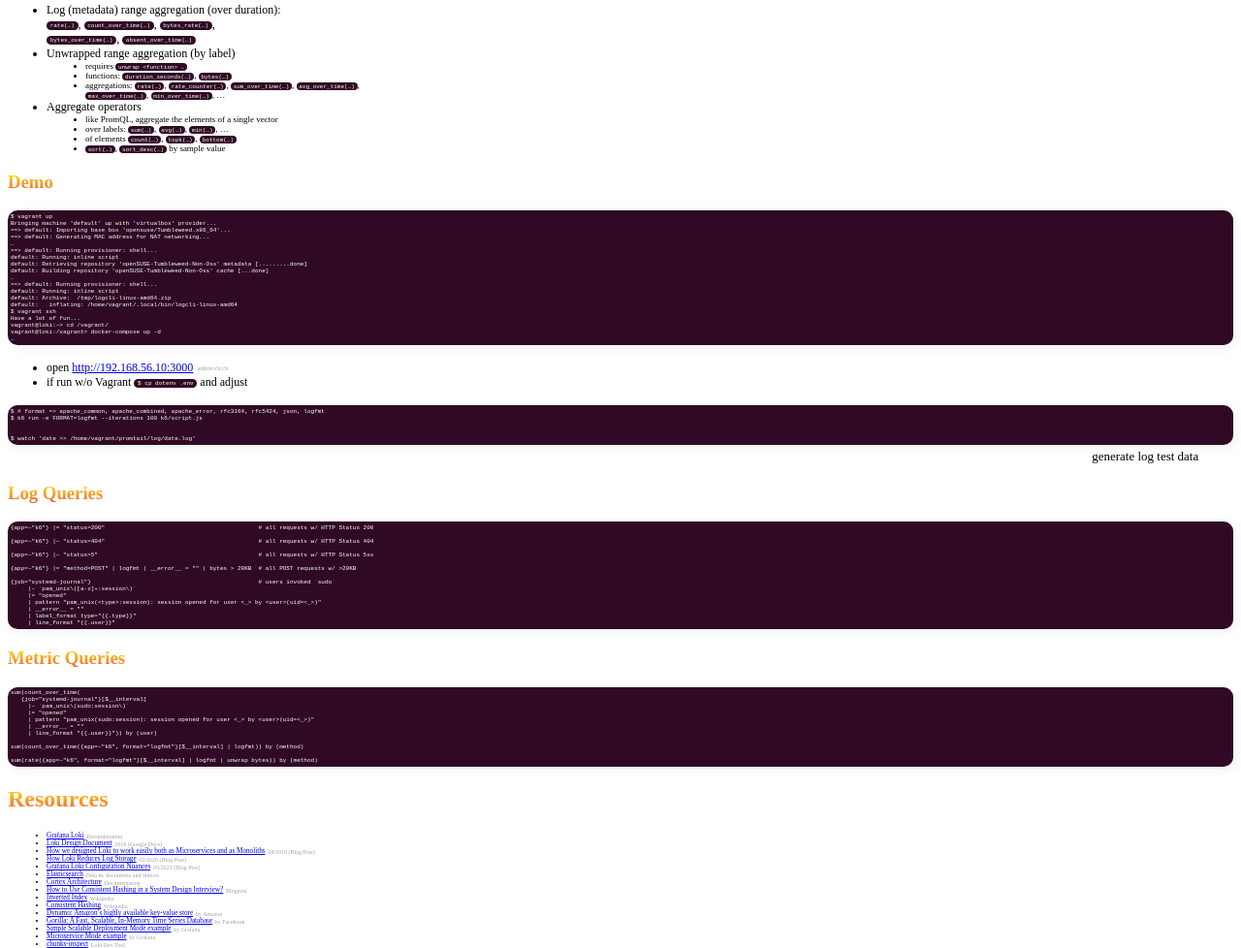
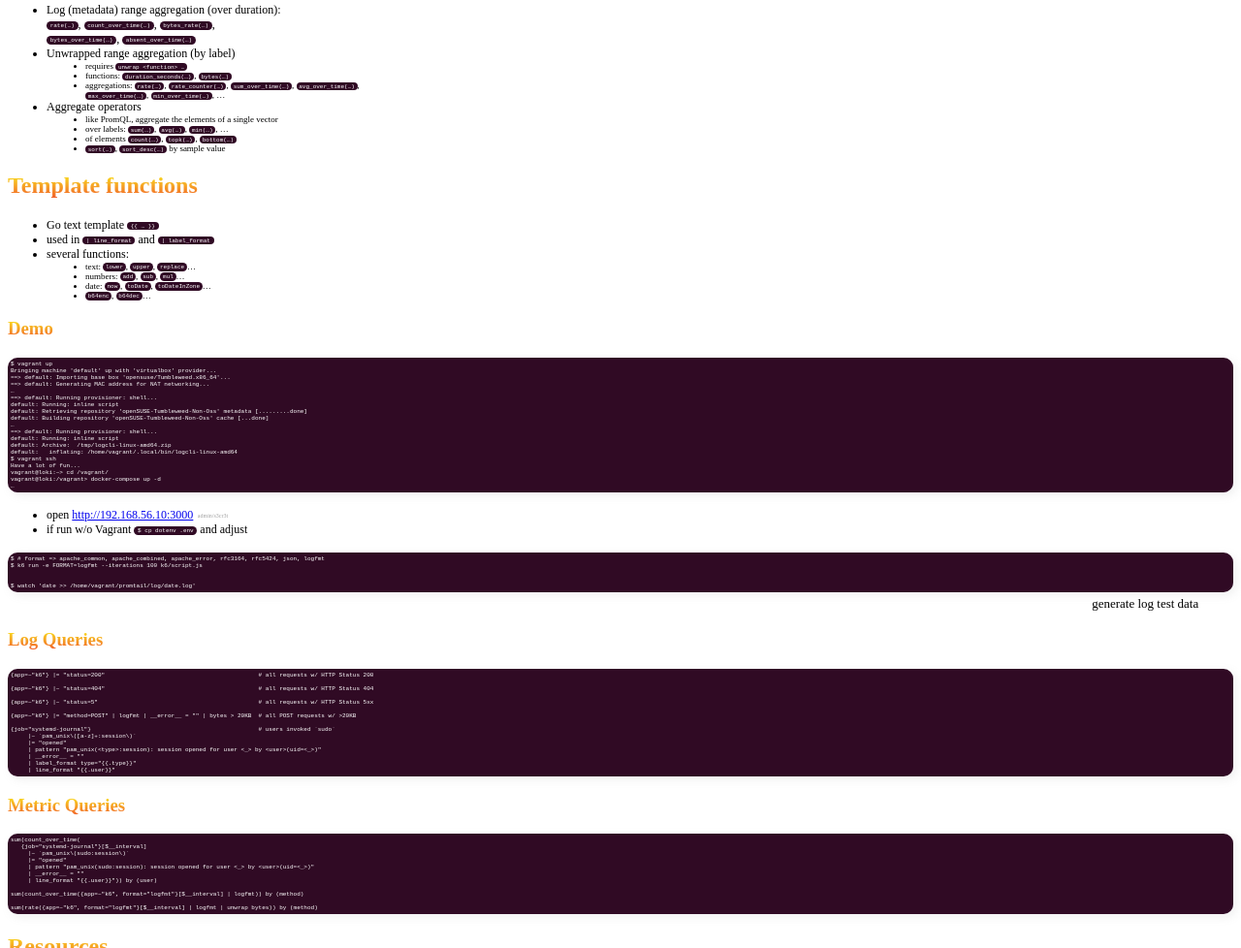
Before and after one commit to agebhar1/slides-grafana-loki, a website built with Vite: page index.html in a window 1280 px wide. Shown: the part 8130-9108 px from the top of the page at 97% size. Built offline with nearby package versions, Linux system fonts and the light colour scheme; files whose address does not match are found by name; what reveal.js would draw is missing.

Commit message:
docs: add section LogQL/Template Functions

```diff
--- a/index.html
+++ b/index.html
@@ -626,6 +626,22 @@
               </li>
             </ul>
           </section>
+          <section>
+            <h2>Template functions</h2>
+            <ul>
+              <li class="fragment">Go text template <code><pre class="inline">{{ … }}</pre></code></li>
+              <li class="fragment">used in <code><pre class="inline">| line_format</pre></code> and <code><pre class="inline">| label_format</pre></code></li>
+              <!-- https://github.com/grafana/loki/blob/main/pkg/logql/log/fmt.go -->
+              <li class="fragment">several functions:
+                <ul>
+                  <li>text: <code><pre class="inline">lower</pre></code>, <code><pre class="inline">upper</pre></code>, <code><pre class="inline">replace</pre></code>…</li>
+                  <li>numbers: <code><pre class="inline">add</pre></code>, <code><pre class="inline">sub</pre></code>, <code><pre class="inline">mul</pre></code>…</li>
+                  <li>date: <code><pre class="inline">now</pre></code>, <code><pre class="inline">toDate</pre></code>, <code><pre class="inline">toDateInZone</pre></code>…</li>
+                  <li><code><pre class="inline">b64enc</pre></code>, <code><pre class="inline">b64dec</pre></code>…</li>
+                </ul>
+              </li>
+            </ul>
+          </section>
         </section>
 
         <section>
```
